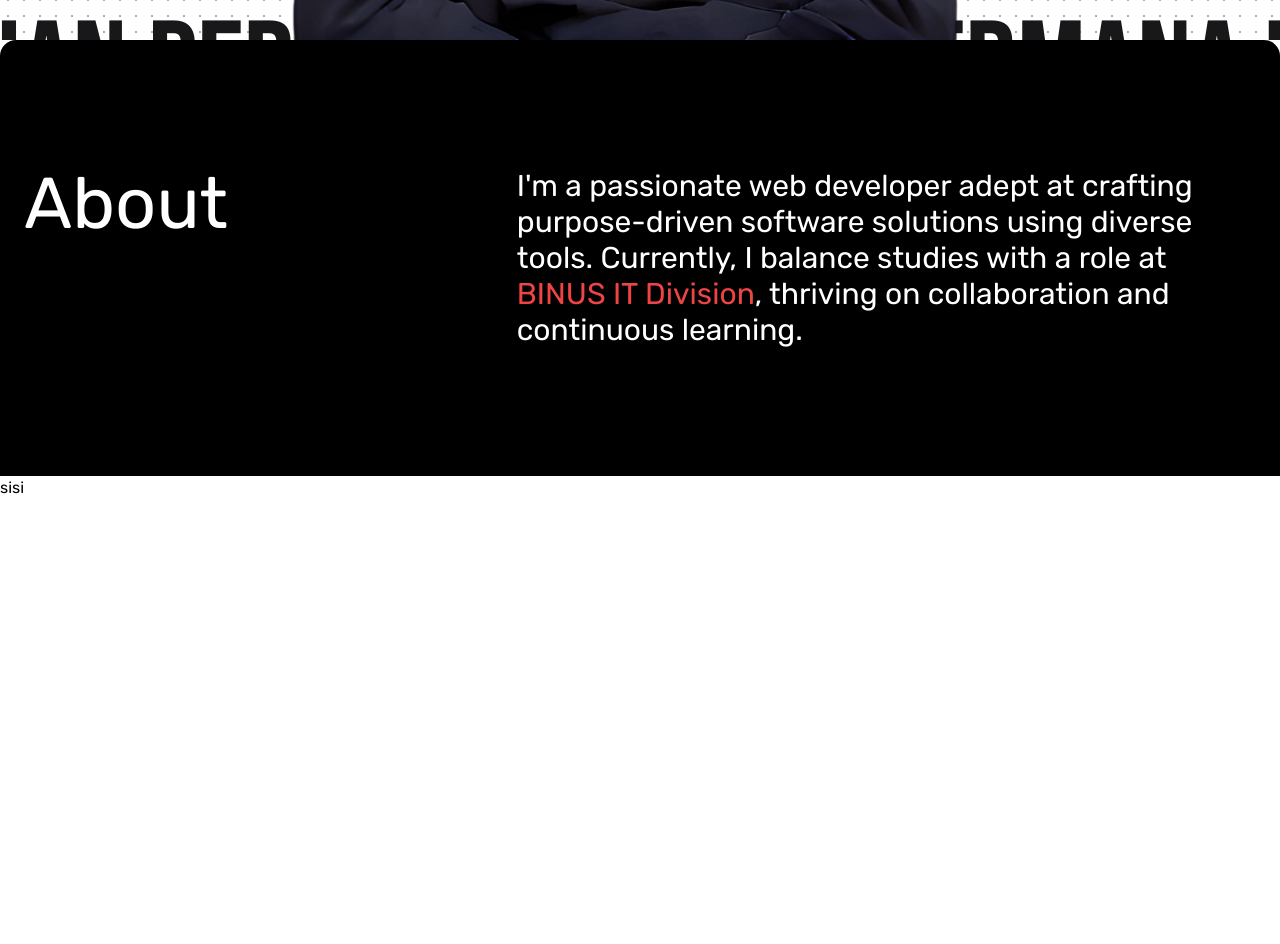
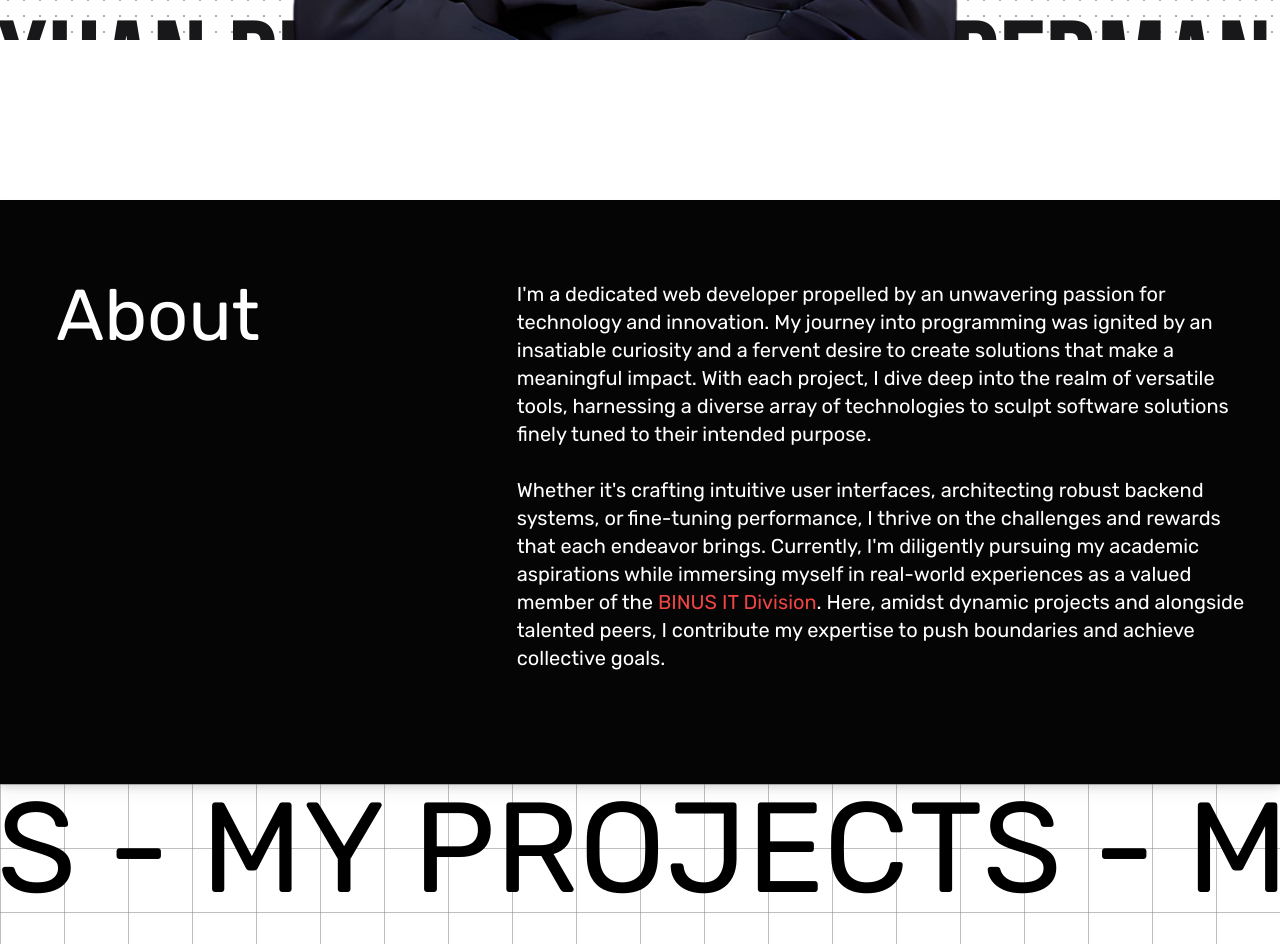
Before and after one commit to SonicRay241/my-portfolio, a Next.js app: page / in a window 1280 px wide. Shown: the part 760-1704 px from the top of the page. Before the commit the page ends 1620 px from the top, so only its background shows below. Built offline with nearby package versions, Linux system fonts and the light colour scheme.

Commit message:
fixed a tweaked about section, and added projects title

```diff
--- a/app/page.tsx
+++ b/app/page.tsx
@@ -117,7 +117,7 @@ const Page = () => {
       {/* <NavBar mouseEnterHandler={(size, color) => cursorChange(size, color)} mouseLeaveHandler={mouseLeave} mobile={isMobileDevice} links={navbarChildren}/> */}
       <div className="w-full h-screen">
         { !isMobileDevice && <Hero onLoaded={()=>setOverlayScale(0)}/> }
-        <div className="w-full h-screen" onMouseEnter={defaultCursor}>
+        <div className="w-full h-[120vh]" onMouseEnter={defaultCursor}>
           { isMobileDevice && <HeroMobile/> }
         </div>
         <About mouseEnterHandler={cursorChange} mouseLeaveHandler={defaultCursor}/>
--- a/components/About/index.tsx
+++ b/components/About/index.tsx
@@ -5,24 +5,70 @@ import { Property } from "csstype"
 import { Variants, motion, cubicBezier } from "framer-motion"
 import { useIsInViewport } from "@/libs/hooks"
 
-const About:
-FC<{
+const Contacts: FC<{
+
+}> = () => {
+    return (
+        <div className="w-28">
+
+        </div>
+    )
+}
+
+const About: FC<{
     mouseEnterHandler: (size: number, color: Property.BackgroundColor, blendMode?: Property.MixBlendMode) => void,
     mouseLeaveHandler: () => void,
 }>
 = (props) => {
-    const titleRef = useRef<HTMLHeadingElement>(null)
-    const titleInViewport = useIsInViewport(titleRef)
+    const aboutRef = useRef<HTMLDivElement>(null)
+    const titleInViewport = useIsInViewport(aboutRef)
+    const paragraphInViewport = useIsInViewport(aboutRef)
 
-    const paragraphRef = useRef<HTMLParagraphElement>(null)
-    const paragraphInViewport = useIsInViewport(titleRef)
+    const aboutText = ["A", "b", "o", "u", "t"]
 
     const variants: Variants = {
-        title: {
+        titleContainer: {
+            transition: {
+                staggerChildren: 0.5
+            }
+        },
+        title0: {
             y: titleInViewport ? 0 : 72,
             transition: {
                 duration: titleInViewport ? 0.75 : 0,
-                ease: cubicBezier(0.76, 0, 0.24, 1)
+                ease: cubicBezier(0.76, 0, 0.24, 1),
+            }
+        },
+        title1: {
+            y: titleInViewport ? 0 : 72,
+            transition: {
+                duration: titleInViewport ? 0.75 : 0,
+                ease: cubicBezier(0.76, 0, 0.24, 1),
+                delay: titleInViewport ? 0.1 : 0
+            }
+        },
+        title2: {
+            y: titleInViewport ? 0 : 72,
+            transition: {
+                duration: titleInViewport ? 0.75 : 0,
+                ease: cubicBezier(0.76, 0, 0.24, 1),
+                delay: titleInViewport ? 0.2 : 0
+            }
+        },
+        title3: {
+            y: titleInViewport ? 0 : 72,
+            transition: {
+                duration: titleInViewport ? 0.75 : 0,
+                ease: cubicBezier(0.76, 0, 0.24, 1),
+                delay: titleInViewport ? 0.3 : 0
+            }
+        },
+        title4: {
+            y: titleInViewport ? 0 : 72,
+            transition: {
+                duration: titleInViewport ? 0.75 : 0,
+                ease: cubicBezier(0.76, 0, 0.24, 1),
+                delay: titleInViewport ? 0.4 : 0
             }
         },
         paragraph: {
@@ -38,31 +84,69 @@ FC<{
 
 
     return (
-        <div className="flex md:flex-row flex-col w-full bg-black rounded-t-2xl py-32 px-6" onMouseEnter={() => props.mouseEnterHandler(40, "white", "normal")}>
-            <div className="w-full md:w-2/5 h-fit overflow-hidden md:mb-0 mb-12">
+        <div className="flex justify-center w-full bg-[#050505] pt-20 pb-28 px-6 drop-shadow-lg" ref={aboutRef} onMouseEnter={() => props.mouseEnterHandler(40, "white", "normal")}>
+            <div className="flex max-w-screen-xl lg:flex-row flex-col lg:gap-0 gap-11">
+            <div className="w-full lg:w-2/5 h-fit overflow-hidden">
+                <div
+                    className="flex flex-row text-7xl text-white w-fit lg:ml-8"
+                    onMouseEnter={() => props.mouseEnterHandler(120, "white")}
+                    onMouseLeave={() => props.mouseEnterHandler(40, "white", "normal")}
+                    >
+                    { aboutText.map((s, n)=>{
+                        return (
                             <motion.h1
-                    className="text-7xl text-white w-fit"
                             variants={variants}
-                    ref={titleRef}
+                            animate={`title${n}`} key={n}>
+                                {s}
+                        </motion.h1>)
+                    }) }
+                </div>
+                {/* <motion.h1
+                    className="text-7xl text-white w-fit lg:ml-8"
+                    variants={variants}
                     animate="title"
                     onMouseEnter={() => props.mouseEnterHandler(120, "white")}
                     onMouseLeave={() => props.mouseEnterHandler(40, "white", "normal")}
                     >
                     About
-                </motion.h1>
+                </motion.h1> */}
 
 
                 </div>
-            <div className="w-full md:w-3/5">
+                <div className="w-full lg:w-3/5">
                     <motion.p
-                className="text-white text-3xl overflow-hidden"
+                    className="text-white md:text-xl text-lg overflow-hidden"
                     variants={variants}
-                ref={paragraphRef}
                     animate="paragraph"
-                onMouseEnter={() => props.mouseEnterHandler(200, "white")}
+                    onMouseEnter={() => props.mouseEnterHandler(240, "white")}
                     onMouseLeave={() => props.mouseEnterHandler(40, "white", "normal")}>
-                    I&apos;m a passionate web developer adept at crafting purpose-driven software solutions using diverse tools. Currently, I balance studies with a role at <a href="http://ict.binus.edu/" className="text-red-500 hover:underline">BINUS IT Division</a>, thriving on collaboration and continuous learning.
+                        {/* I&apos;m a passionate web developer adept at crafting purpose-driven software solutions using diverse tools.
+                        Currently, I balance studies with a role at <a href="http://ict.binus.edu/" className="text-red-500 hover:underline">BINUS IT Division</a>,
+                        thriving on collaboration and continuous learning. */}
+                        I&apos;m a dedicated web developer propelled by an unwavering passion for technology and innovation.
+                        My journey into programming was ignited by an insatiable curiosity and a fervent desire to create solutions
+                        that make a meaningful impact. With each project, I dive deep into the realm of versatile tools, harnessing
+                        a diverse array of technologies to sculpt software solutions finely tuned to their intended purpose.
+                        <br/><br/>Whether it&apos;s crafting intuitive user interfaces, architecting robust backend systems, or fine-tuning
+                        performance, I thrive on the challenges and rewards that each endeavor brings. Currently, I&apos;m
+                        diligently pursuing my academic aspirations while immersing myself in real-world experiences as a valued
+                        member of the <a href="http://ict.binus.edu/" className="text-red-500 hover:underline">BINUS IT Division</a>.
+                        Here, amidst dynamic projects and alongside talented peers, I contribute my expertise to push boundaries and
+                        achieve collective goals.
+
+                        {/* I&apos;m a dedicated web developer driven by a profound passion for technology and innovation.
+                        My journey into the realm of programming began with an insatiable curiosity and a desire to create impactful solutions.
+                        As a fervent believer in the power of versatile tools, I relish the opportunity to employ
+                        a diverse array of technologies to craft software solutions tailored to their intended purpose.
+                        <br/><br/> Whether it's designing intuitive user interfaces, architecting robust backend systems,
+                        or optimizing performance, I thrive on the challenges and rewards that each project presents.
+                        Currently, I&apos;m pursuing my academic endeavors while also immersing myself in real-world
+                        experiences as part of the <a href="http://ict.binus.edu/" className="text-red-500 hover:underline">BINUS IT Division</a>,
+                        where I contribute to dynamic projects and collaborate with talented individuals to push boundaries
+                    and achieve collective goals. */}
                     </motion.p>
+
+                </div>
             </div>
         </div>
     )
--- a/components/Hero/index.tsx
+++ b/components/Hero/index.tsx
@@ -10,8 +10,8 @@ const Hero: FC<{onLoaded: () => void}> = (props) => {
     const [bgOffset, setBgOffset] = useState(100)
     const { scrollYProgress } = useScroll()
 
-    const x1 = useTransform(scrollYProgress, [0,5], [0, 600])
-    const x2 = useTransform(scrollYProgress, [0,5], [0, -600])
+    const x1 = useTransform(scrollYProgress, [0,3], [0, 600])
+    const x2 = useTransform(scrollYProgress, [0,3], [0, -600])
 
     return (
         <div className="fixed w-full h-screen text-zinc-900 overflow-hidden -z-10 bg-[radial-gradient(#aaa_1px,#fff_1px)] [background-size:16px_16px]">
--- /dev/null
+++ b/components/ProjectDescLeft/index.tsx
@@ -0,0 +1,11 @@
+const ProjectDescLeft = () => {
+    return (
+        <div className="flex w-full drop-shadow-2xl">
+            <div className="bg-white">
+
+            </div>
+        </div>
+    )
+}
+
+export default ProjectDescLeft
--- a/components/Projects/index.tsx
+++ b/components/Projects/index.tsx
@@ -1,5 +1,8 @@
+"use client"
+
 import { FC } from "react"
 import { Property } from "csstype"
+import { useScroll, useTransform, motion } from "framer-motion"
 
 const Projects:
 FC<{
@@ -7,9 +10,30 @@ FC<{
     mouseLeaveHandler: () => void,
 }>
 = (props) => {
+    const { scrollYProgress } = useScroll()
+    const titleX = useTransform(scrollYProgress, [0,1], [0, -800])
+    const titleY = useTransform(scrollYProgress, [0.5, 1], [0, 600])
+
     return (
-        <div className="w-full h-96 bg-white" onMouseEnter={()=>props.mouseEnterHandler(40, "black", "normal")}>
-            sisi
+        <div
+            className="w-full h-fit bg-white bg-[linear-gradient(to_right,#80808080_1px,transparent_1px),linear-gradient(to_bottom,#80808080_1px,transparent_1px)] bg-[size:64px_64px]"
+            onMouseEnter={()=>props.mouseEnterHandler(40, "black", "normal")}
+        >
+            <div
+            className="overflow-hidden mb-8"
+            onMouseEnter={()=>props.mouseEnterHandler(180, "white", "difference")}
+            onMouseLeave={()=>props.mouseEnterHandler(40, "black", "normal")}
+            >
+                <motion.h1
+                className="lg:text-9xl text-7xl text-nowrap"
+                style={{x: titleX, transition: "all 4s cubic-bezier(0.165, 0.84, 0.44, 1), font-size 0s"}}
+                >
+                    MY PROJECTS - MY PROJECTS - MY PROJECTS - MY PROJECTS - MY PROJECTS
+                </motion.h1>
+            </div>
+            <div className="flex w-full flex-col gap-40">
+
+            </div>
         </div>
     )
 }
```
Also changed, not shown: public/linkedInIcon.png (added). Lines whose indentation alone changed are shown as unchanged.
